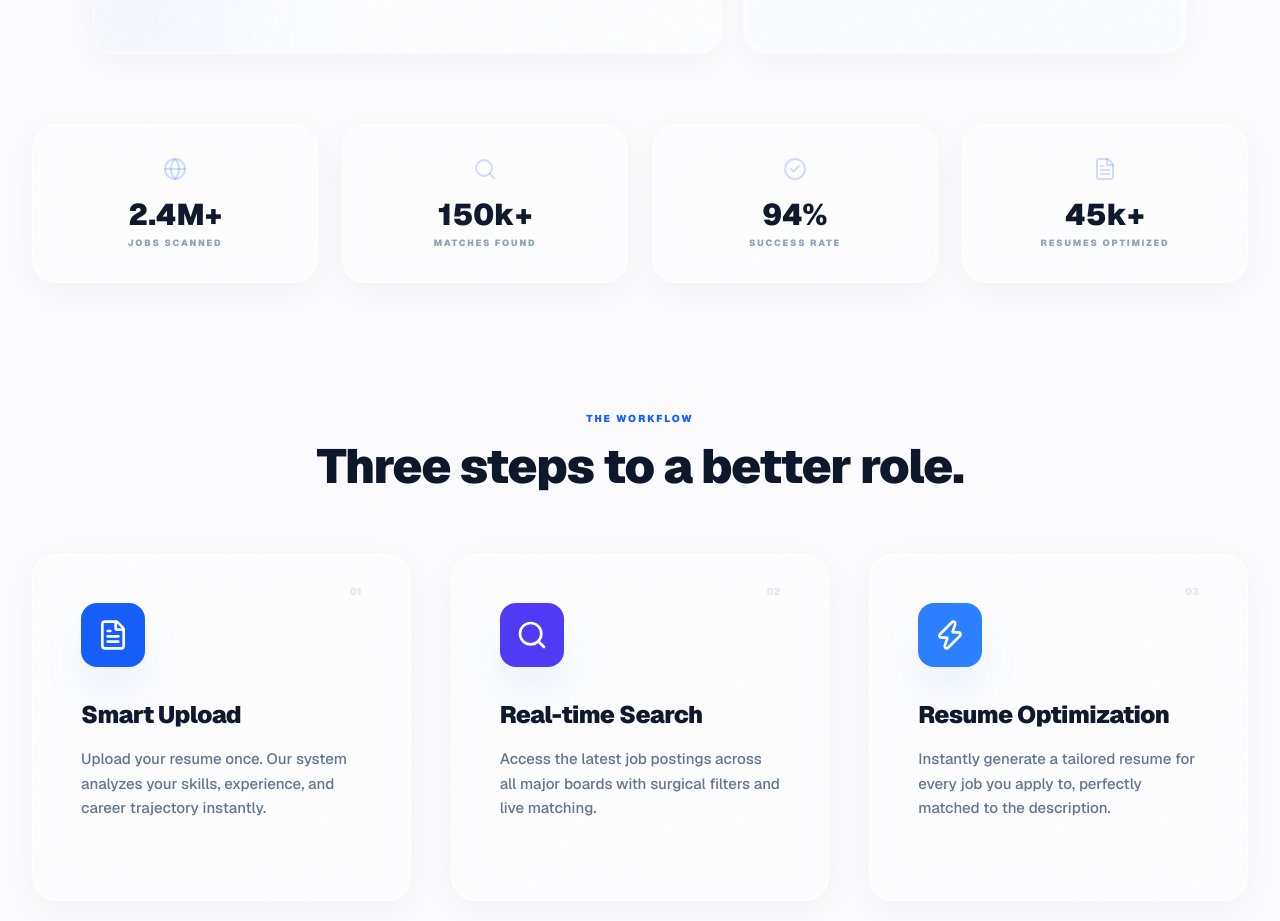
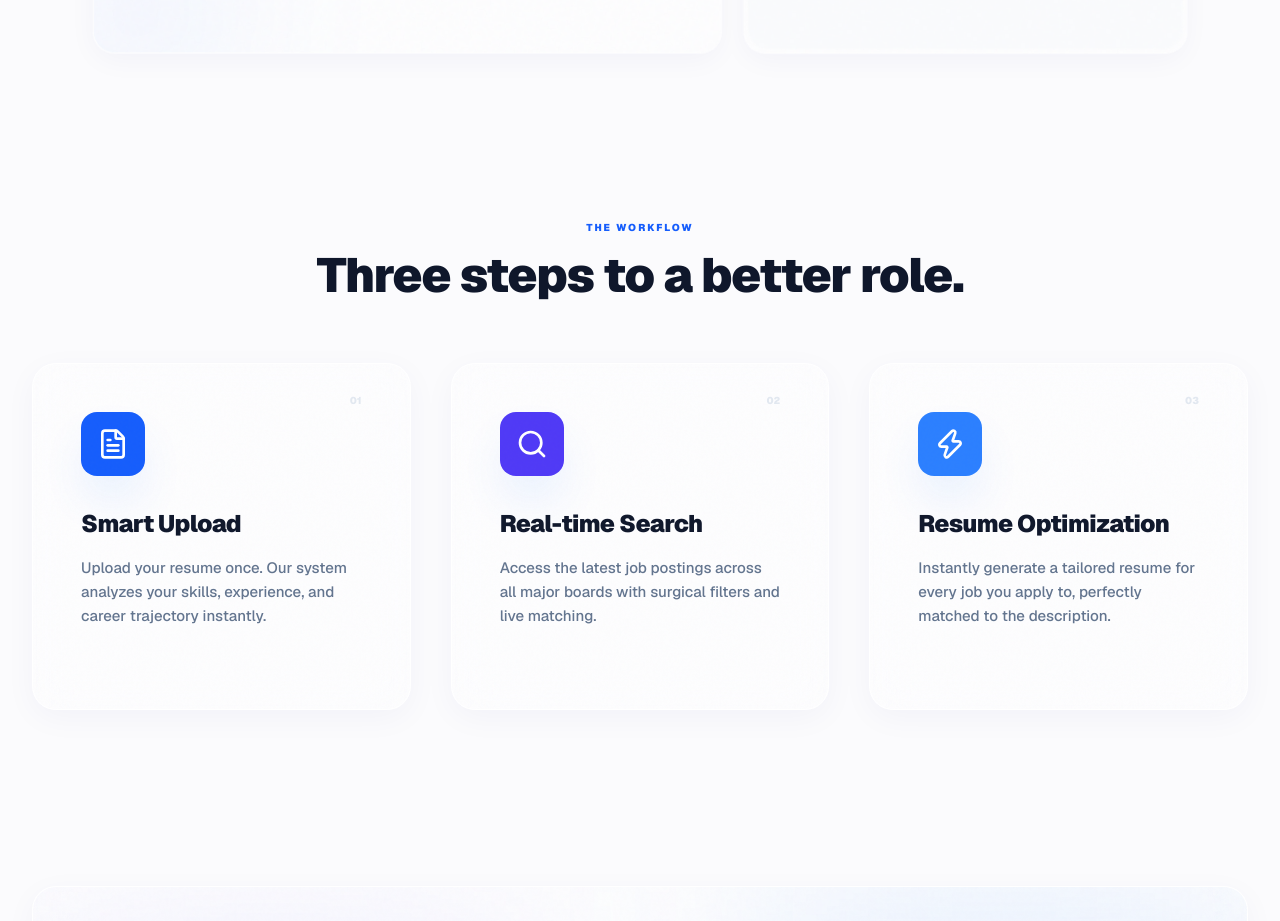
Before and after one commit to hunterom-pe/huntr-v2, a Next.js app: page / in a window 1280 px wide. Shown: the part 820-1741 px from the top of the page. Built offline with nearby package versions, Linux system fonts and the light colour scheme.

Commit message:
refactor: Remove fake statistics section to maintain professional integrity

```diff
--- a/src/app/page.tsx
+++ b/src/app/page.tsx
@@ -159,25 +159,6 @@ export default function Home() {
           </motion.div>
         </motion.div>
 
-        {/* Stats Row */}
-        <div className="grid md:grid-cols-4 gap-6">
-          {[
-            { label: "Jobs Scanned", val: "2.4M+", icon: Globe },
-            { label: "Matches Found", val: "150k+", icon: Search },
-            { label: "Success Rate", val: "94%", icon: CheckCircle2 },
-            { label: "Resumes Optimized", val: "45k+", icon: FileText }
-          ].map((stat, i) => (
-            <motion.div
-              key={i}
-              whileHover={{ y: -5 }}
-              className="glass-panel p-8 text-center border-white shadow-xl shadow-slate-200/10"
-            >
-              <stat.icon className="mx-auto mb-4 text-blue-600/20" size={24} />
-              <div className="text-3xl font-black text-slate-900 mb-1">{stat.val}</div>
-              <div className="label-caps !text-[9px]">{stat.label}</div>
-            </motion.div>
-          ))}
-        </div>
 
         {/* Process Section */}
         <section id="process" className="py-24 space-y-16">
```
